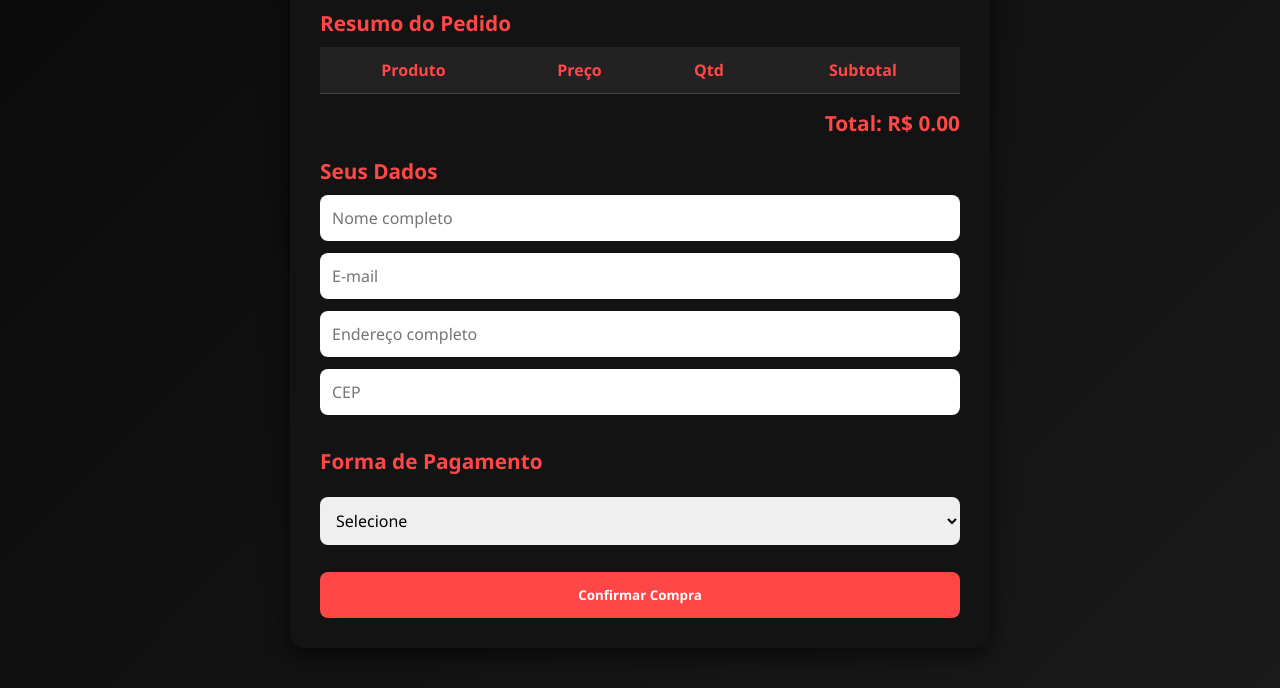
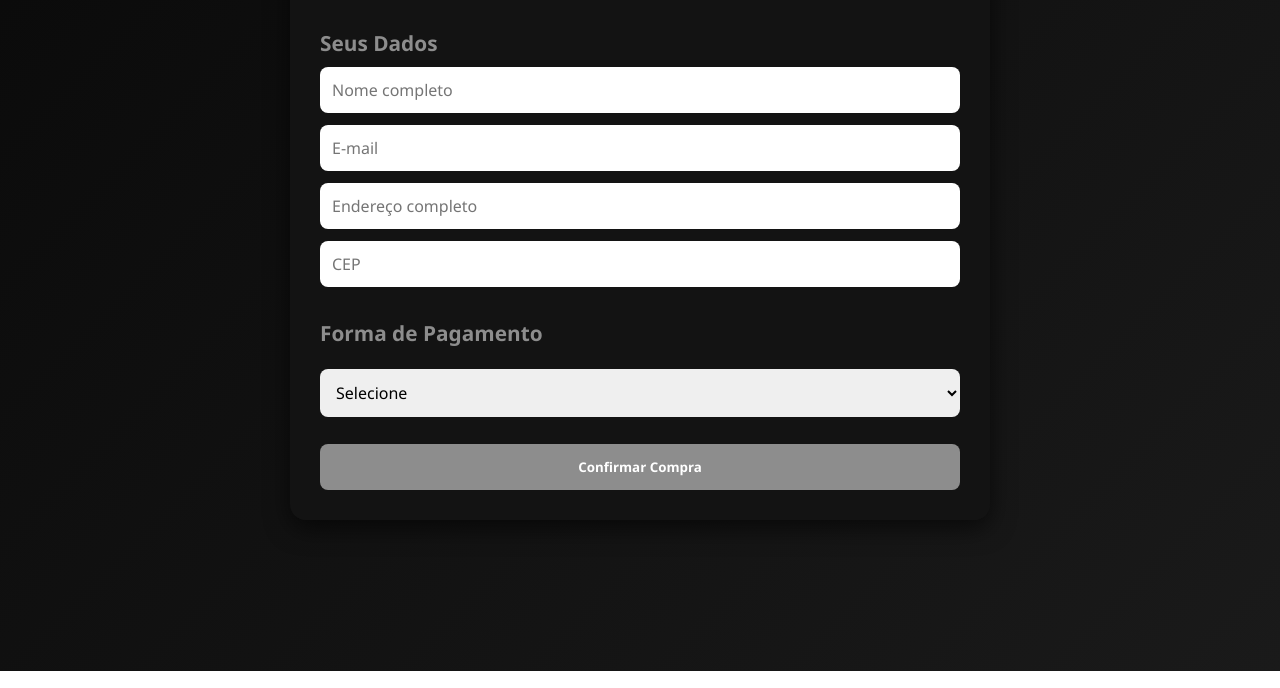
Before and after one commit to bonatoangelo40-jpg/Stride, a plain HTML site: page Html/finalizar.html in a window 1280 px wide. Shown: the part 129-817 px from the top of the page. Drawn offline with Linux system fonts and the light colour scheme.

```diff
--- a/Html/finalizar.html
+++ b/Html/finalizar.html
@@ -1,34 +1,27 @@
 <!DOCTYPE html>
 <html lang="pt-BR">
+
 <head>
   <meta charset="UTF-8">
   <meta name="viewport" content="width=device-width, initial-scale=1.0">
   <title>Finalizar Compra - Stride</title>
   <link rel="stylesheet" href="../style/style-finalizar.css">
-    <link rel="icon" type="image/png"
-    href="../Imgens/logo.png">
 </head>
+
 <body>
   <div class="checkout-container">
     <h1>Finalizar Compra</h1>
 
     <!-- Resumo do Pedido -->
     <section class="resumo">
-      <h2>Resumo do Pedido</h2>
+
       <table id="tabela-pedido">
         <thead>
-          <tr>
-            <th>Produto</th>
-            <th>Preço</th>
-            <th>Qtd</th>
-            <th>Subtotal</th>
-          </tr>
         </thead>
         <tbody id="lista-pedido">
           <!-- Itens do carrinho pelo JS -->
         </tbody>
       </table>
-      <p class="total" id="total-pedido">Total: R$ 0,00</p>
     </section>
 
     <!-- Formulário de Dados -->
@@ -55,4 +48,5 @@
 
   <script src="../Java/scripit-finalizar.js"></script>
 </body>
+
 </html>
--- a/Java/scripit-finalizar.js
+++ b/Java/scripit-finalizar.js
@@ -29,9 +29,7 @@ carrinhoAgrupado.forEach(item => {
   listaPedido.appendChild(tr);
   total += item.subtotal;
 });
-
 totalPedido.textContent = `Total: R$ ${total.toFixed(2)}`;
-
 // Captura envio do formulário
 document.getElementById("form-finalizar").addEventListener("submit", (e) => {
   e.preventDefault();
--- a/style/style-finalizar.css
+++ b/style/style-finalizar.css
@@ -26,12 +26,12 @@ body {
 h1 {
   text-align: center;
   margin-bottom: 25px;
-  color: #ff4747;
+  color: #8d8d8d;
 }
 
 h2 {
   margin: 20px 0 10px;
-  color: #ff4747;
+  color: #8d8d8d;
   font-size: 1.3rem;
 }
 
@@ -53,7 +53,7 @@ th, td {
 }
 
 th {
-  color: #ff4747;
+  color: #8d8d8d;
 }
 
 tbody tr:hover {
@@ -65,7 +65,7 @@ tbody tr:hover {
   font-size: 1.3rem;
   text-align: right;
   margin-top: 10px;
-  color: #ff4747;
+  color: #8d8d8d;
 }
 
 /* Formulário */
@@ -86,7 +86,7 @@ input, select {
 .btn-confirmar {
   margin-top: 15px;
   padding: 14px;
-  background: #ff4747;
+  background:#8d8d8d;
   color: white;
   font-weight: bold;
   border: none;
@@ -96,5 +96,5 @@ input, select {
 }
 
 .btn-confirmar:hover {
-  background: #e33;
+  background: #8d8d8d;
 }
```
Also changed, not shown: Html/colecao.html (+1 -1 lines), Html/kids.html (+1 -1 lines), index.html (+1 -1 lines).
